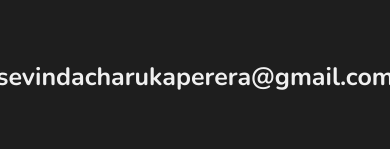
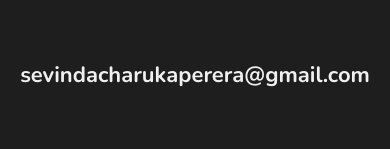
Before and after one commit to Sevinda/Portfolio1, a React (Vite) app: page / in a window 390 px wide. Shown: the part 6615-6764 px from the top of the page. Built offline with nearby package versions, Linux system fonts and the light colour scheme.

Commit message:
updated email

```diff
--- a/src/components/Contact.tsx
+++ b/src/components/Contact.tsx
@@ -43,7 +43,7 @@
       </div>
       <a
         href="mailto:sevindacharukaperera@gmail.com"
-        className="mt-[50px] lg:mt-[150px] flex justify-center items-center font-bold text-[25px] md:text-[35px] lg:text-[40px]"
+        className="mt-[50px] lg:mt-[150px] flex justify-center items-center font-bold text-[22px] md:text-[35px] lg:text-[40px]"
       >
         sevindacharukaperera@gmail.com
       </a>
```
